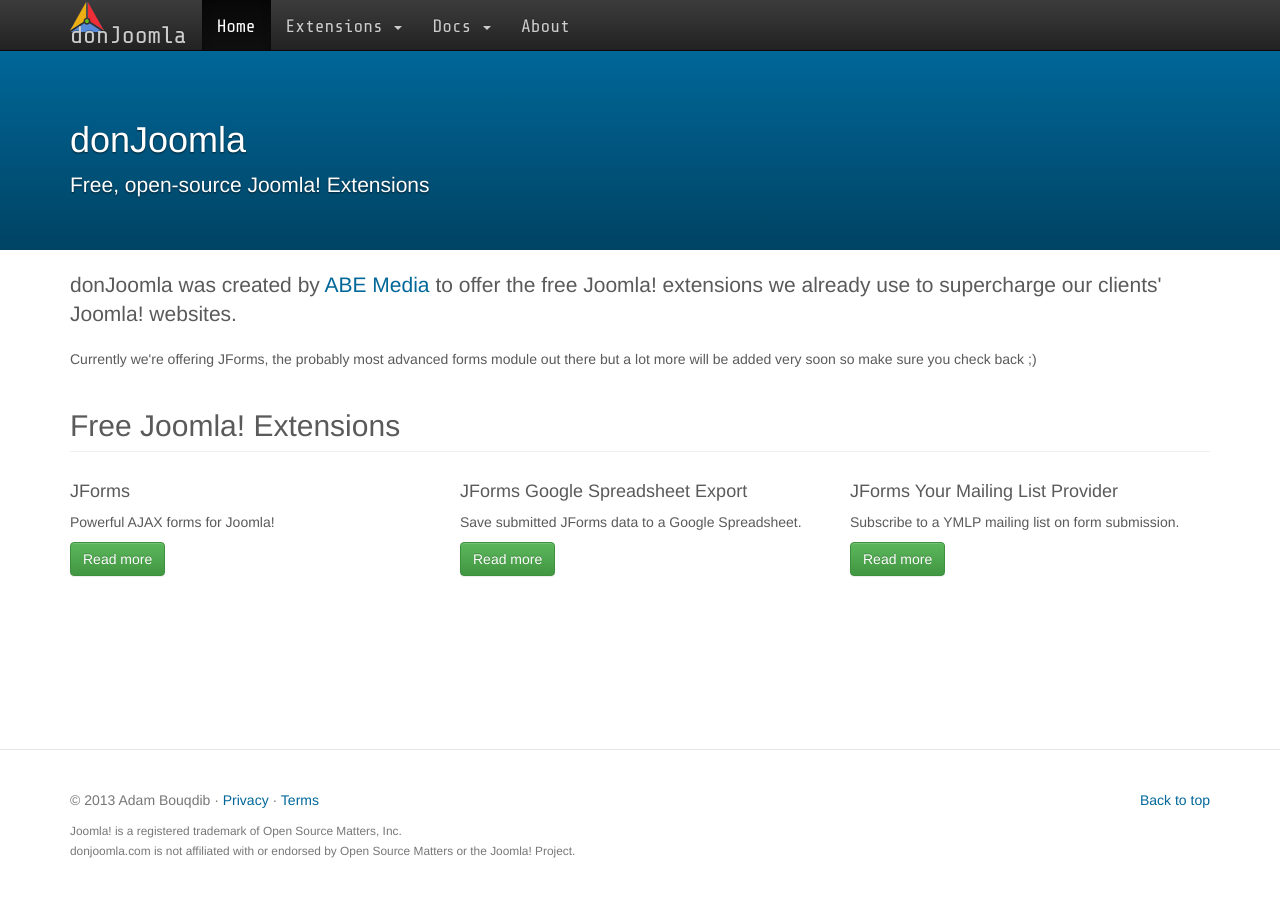
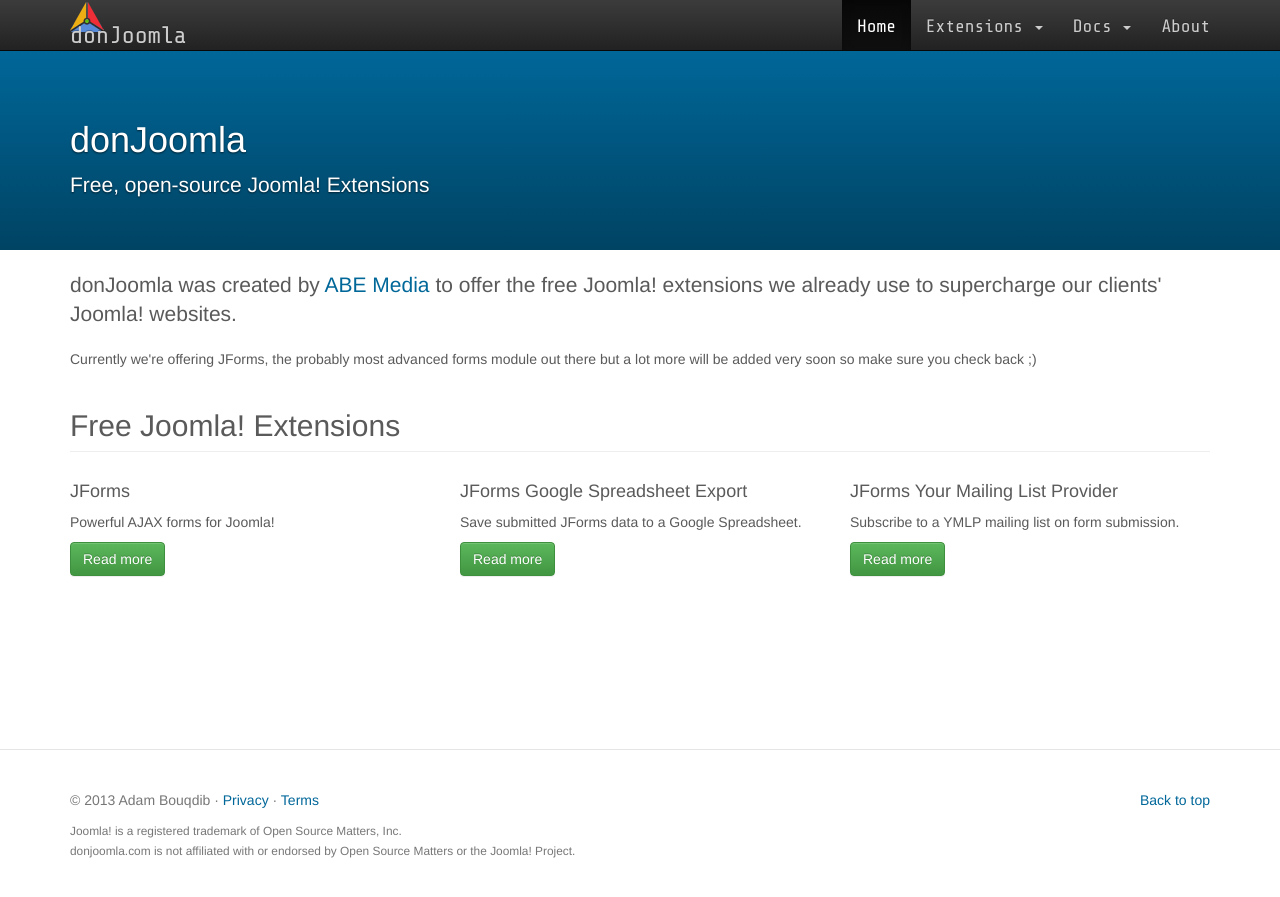
Before and after one commit to donJoomla/donjoomla.github.io, a Jekyll site: the page built from index.html, in a window 1280 px wide. Shown: the top 897 px of the page. Built offline with Jekyll 4.4.1, drawn with Linux system fonts in a browser that asks for light colours; nearby versions of some CDN libraries.

Commit message:
nav updated

```diff
--- a/_includes/nav-main.html
+++ b/_includes/nav-main.html
@@ -3,8 +3,8 @@
     <div class="navbar-header">
       <button type="button" class="navbar-toggle" data-toggle="collapse" data-target=".navbar-collapse"> <span class="icon-bar"></span> <span class="icon-bar"></span> <span class="icon-bar"></span></button>
       <a class="navbar-brand" href="{{ site.url }}"><img src="{{ site.url }}/images/logo.png" alt=""/> donJoomla</a></div>
-    <div class="navbar-collapse collapse">
-      <ul class="nav navbar-nav">
+    <nav class="navbar-collapse collapse">
+      <ul class="nav navbar-right navbar-nav">
         <li{% if page.slug == "home" %} class="active"{% endif %}><a href="{{ site.url }}">Home</a>
         </li>
         <li{% if page.parent == "extensions" %} class="active"{% endif %} class="dropdown"> <a href="#" class="dropdown-toggle" data-toggle="dropdown">Extensions <b class="caret"></b></a>
@@ -22,6 +22,6 @@
         <li{% if page.slug == "about" %} class="active"{% endif %}><a rel="author" href="{{ site.url }}/about">About</a>
         </li>
       </ul>
-    </div>
+    </nav>
   </div>
 </div>
```
